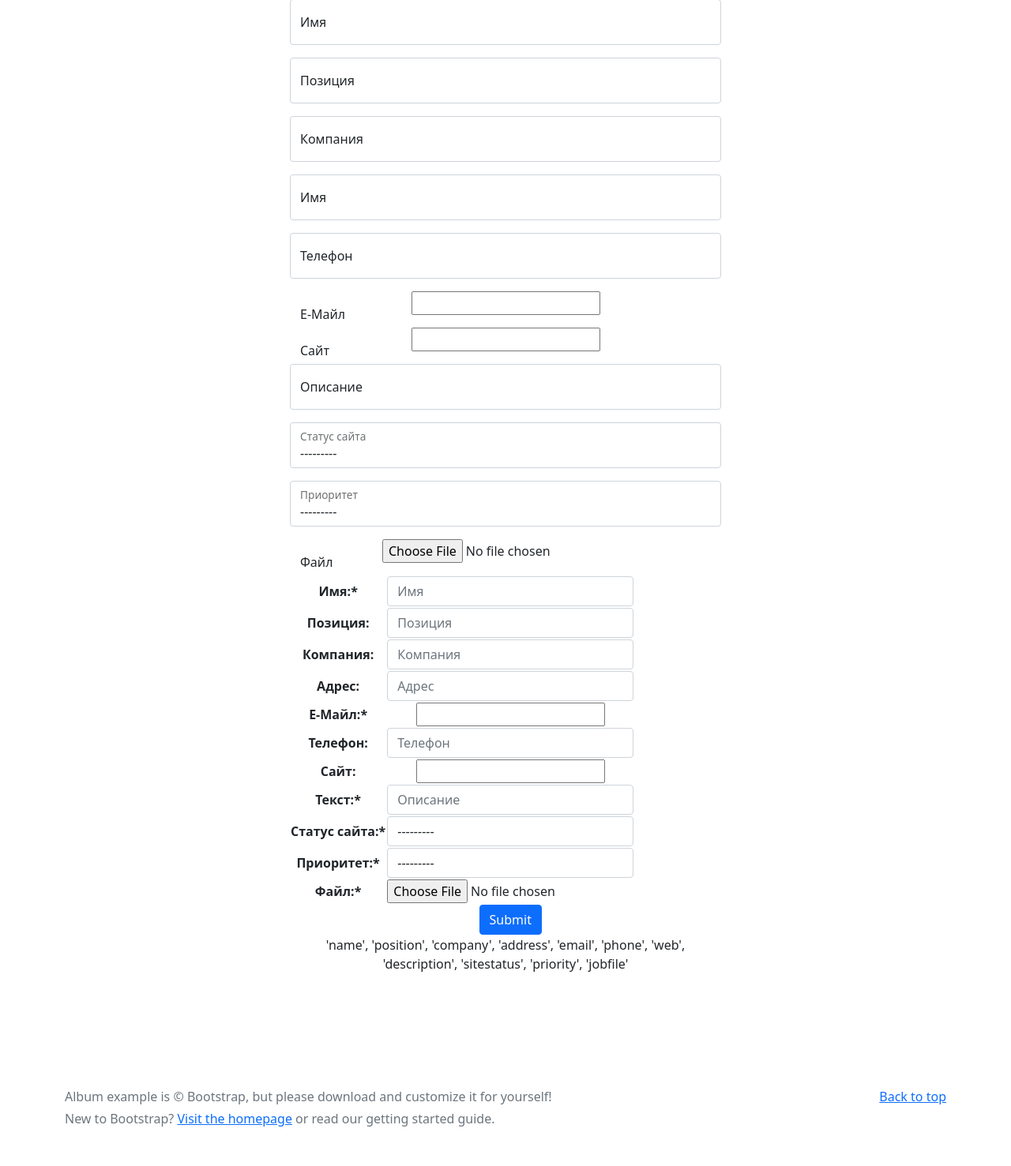
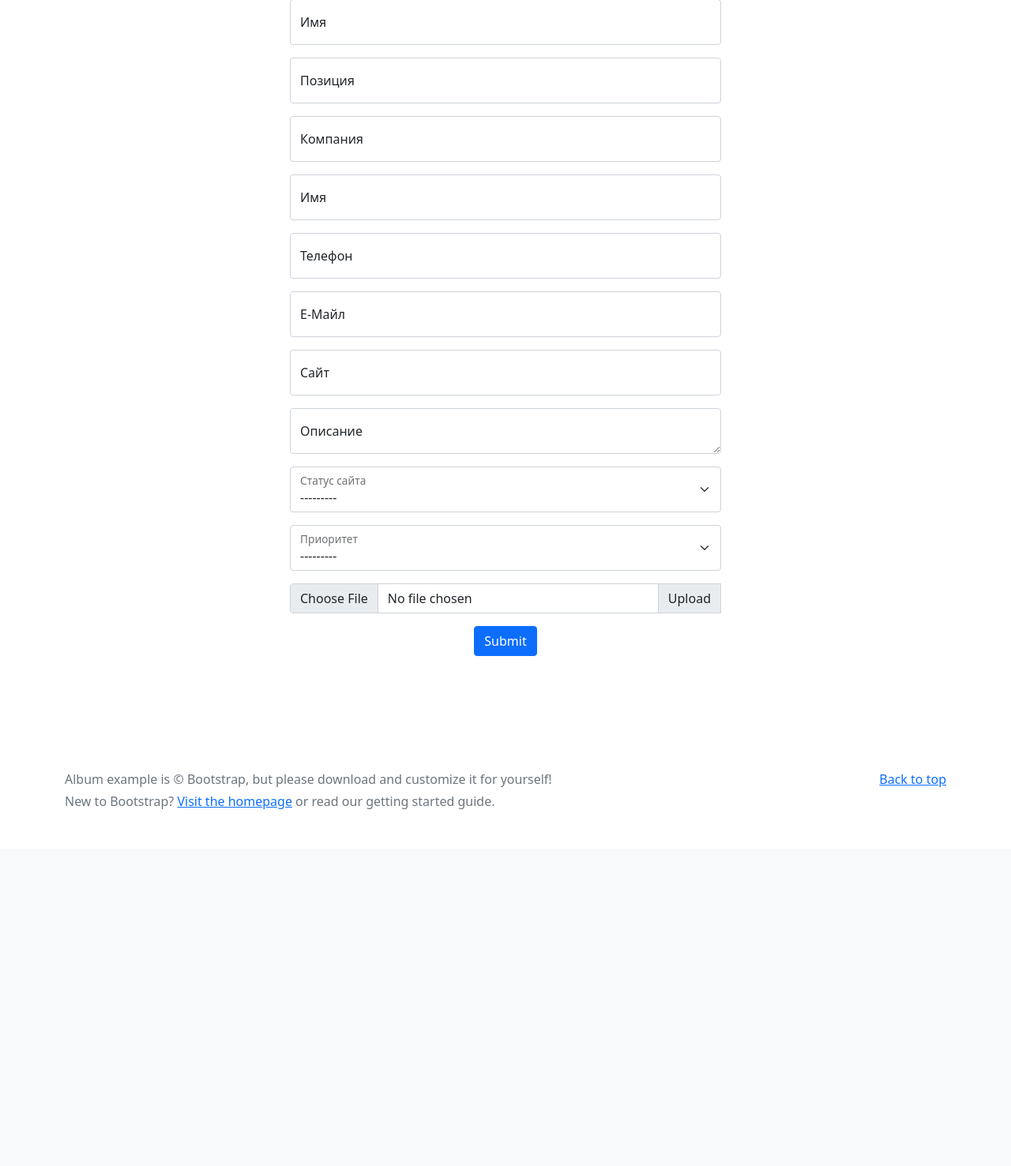
Before and after one commit to tchaikovski/oko, a Django app: page /quote/ in a window 1280 px wide. Shown: the part 233-1710 px from the top of the page at 79% size. After the commit the page ends 1258 px from the top, so only its background shows below. Run offline with Django 3.2, Linux system fonts and the light colour scheme; a user stored in the database is signed in; data comes from the database, SQL or seed files in the repository; both versions use the stored data as it was after the commit; some libraries are stand-ins or nearby versions.

Commit message:
Не разобрался с вставкой в шаблон клава валидация формы

```diff
--- a/quotes/forms.py
+++ b/quotes/forms.py
@@ -17,15 +17,17 @@ class QuoteForm(ModelForm):
             'position': forms.TextInput(attrs={'class': 'form-control', 'placeholder': 'Позиция'}),
             'company': forms.TextInput(attrs={'class': 'form-control', 'placeholder': 'Компания'}),
             'address': forms.TextInput(attrs={'class': 'form-control', 'placeholder': 'Адрес'}),
-            # 'email': forms.EmailField(attrs={'class': 'form-control', 'placeholder': 'Е-Майл'}),
+            'email': forms.EmailInput(attrs={'class': 'form-control', 'placeholder': 'Е-Майл'}),
             'phone': forms.TextInput(attrs={'class': 'form-control', 'placeholder': 'Телефон'}),
-            # 'web': forms.URLField(attrs={'class': 'form-control', 'placeholder': 'Сайт'}),
-            'description': forms.TextInput(attrs={'class': 'form-control', 'placeholder': 'Описание'}),
-            'sitestatus': forms.Select(attrs={'class': 'form-control', 'placeholder': 'Статус'}),
-            'priority': forms.Select(attrs={'class': 'form-control', 'placeholder': 'Приоритет'}),
-            # 'jobfile': forms.FileField(attrs={'class': 'form-control', 'placeholder': 'Файл'}),
+            'web': forms.URLInput(attrs={'class': 'form-control', 'placeholder': 'Сайт'}),
+            'description': forms.Textarea(attrs={'rows': 3, 'class': 'form-control', 'placeholder': 'Описание'}),
+            'sitestatus': forms.Select(attrs={'class': 'form-select', 'placeholder': 'Статус'}),
+            'priority': forms.Select(attrs={'class': 'form-select', 'placeholder': 'Приоритет'}),
+            'jobfile': forms.FileInput(attrs={'class': 'form-control', 'placeholder': 'Upload'}),
         }
+
+        #TODO: не работает empty_label
         empty_label = {
-            'sitestatus': None,
-
+            'sitestatus': 'None',
+            'priority': None,
         }
--- a/quotes/templates/quotes/quote.html
+++ b/quotes/templates/quotes/quote.html
@@ -20,35 +20,42 @@
     {% else %}
 <form action="" enctype="multipart/form-data" method="post" novalidate>
 
-{% if form.errors %}
-
-
-
-<div class="bd-example bg-light">
-<div class="toast fade show" role="alert" aria-live="assertive" aria-atomic="true">
-  <div class="toast-body">
-    {% for error in form.errors %}
-
-{{ error|escape }}
-
-
-
-    {% endfor %}
- <div class="mt-2 pt-2 border-top"></div>
-  </div>
-</div>
-
-</div>
-
-
-    {% endif %}
-
+{#{% if form.errors %}#}
+{##}
+{##}
+{##}
+{#<div class="bd-example bg-light">#}
+{#<div class="toast fade show" role="alert" aria-live="assertive" aria-atomic="true">#}
+{#  <div class="toast-body">#}
+{#    {% for error in form.errors %}#}
+{##}
+{#{{ error|escape }}#}
+{##}
+{##}
+{##}
+{#    {% endfor %}#}
+{# <div class="mt-2 pt-2 border-top"></div>#}
+{#  </div>#}
+{#</div>#}
+{##}
+{#</div>#}
+{##}
+{##}
+{#    {% endif %}#}
+{##}
 {{ form.non_field.errors }}
 <div class="bd-example">
 
 <div class="form-floating mb-3">
     {{ form.name }}
-      <label for="{{ form.name.id_for_label }}">Имя</label>
+      <label for="{{ form.name.id_for_label }}">Имя
+
+      </label>
+
+    {% if form.name.errors %}
+                    <span class="alert alert-danger" role="alert"><strong>Имя </strong></span>
+
+      {% endif %}
 
     <div class="invalid-feedback">
         {{ form.name.errors }}
@@ -146,9 +153,9 @@
 </div>
 
 
-<div class="form-floating mb-3">
+<div class="input-group mb-3">
     {{ form.jobfile }}
-      <label for="{{ form.jobfile.id_for_label }}">Файл</label>
+      <label class="input-group-text"  for="{{ form.jobfile.id_for_label }}">Upload</label>
 
     <div class="invalid-feedback">
         {{ form.jobfile.errors }}
@@ -159,23 +166,25 @@
 </div>
 
 
+{##}
+{#            <table>#}
+{##}
+{#                {{ form.as_table }}#}
+{##}
+{#                <tr>#}
+{##}
+{#                    <td>&nbsp;</td>#}
+{##}
+{#                    <td>  #}
+{#</td>#}
+{##}
+{#                </tr>#}
+{##}
+{#            </table>#}
+{#'name', 'position', 'company', 'address', 'email', 'phone',#}
+{#            'web', 'description', 'sitestatus', 'priority', 'jobfile'#}
 
-            <table>
-
-                {{ form.as_table }}
-
-                <tr>
-
-                    <td>&nbsp;</td>
-
-                    <td>  <button type="submit" class="btn btn-primary">Submit</button>
-</td>
-
-                </tr>
-
-            </table>
-'name', 'position', 'company', 'address', 'email', 'phone',
-            'web', 'description', 'sitestatus', 'priority', 'jobfile'
+<button type="submit" class="btn btn-primary">Submit</button>
             {% csrf_token %}
 
         </form>
--- a/quotes/views.py
+++ b/quotes/views.py
@@ -5,6 +5,7 @@ from django.views.generic.detail import DetailView
 from django.views.generic.edit import CreateView
 from django.contrib.auth.forms import UserCreationForm
 from django.contrib.auth.decorators import login_required
+from django.contrib.auth.mixins import LoginRequiredMixin
 from django.urls import reverse_lazy
 from .models import Quote
 from .forms import QuoteForm
@@ -21,9 +22,13 @@ class Register(CreateView):
         return HttpResponseRedirect(self.success_url)
 
 
-class QuoteView(DetailView):
+class QuoteView(LoginRequiredMixin, DetailView):
+    login_url = reverse_lazy('login')
     model = Quote
     context_object_name = 'quote'
+
+    def get_queryset(self):
+        return Quote.objects.filter(username=self.request.user)
 
     def get_context_data(self, **kwargs):
         context = super(QuoteView, self).get_context_data(**kwargs)
@@ -31,9 +36,13 @@ class QuoteView(DetailView):
         return context
 
 
-class QuoteList(ListView):
+class QuoteList(LoginRequiredMixin, ListView):
+    login_url = reverse_lazy('login')
     model = Quote
     context_object_name = 'all_quotes'
+
+    def get_queryset(self):
+        return Quote.objects.filter(username=self.request.user)
 
     def get_context_data(self, **kwargs):
         context = super(QuoteList, self).get_context_data(**kwargs)
```
Also changed, not shown: db.sqlite3, uploads/Снимок_экрана_от_2021-02-15_12-18-31.png (added).
